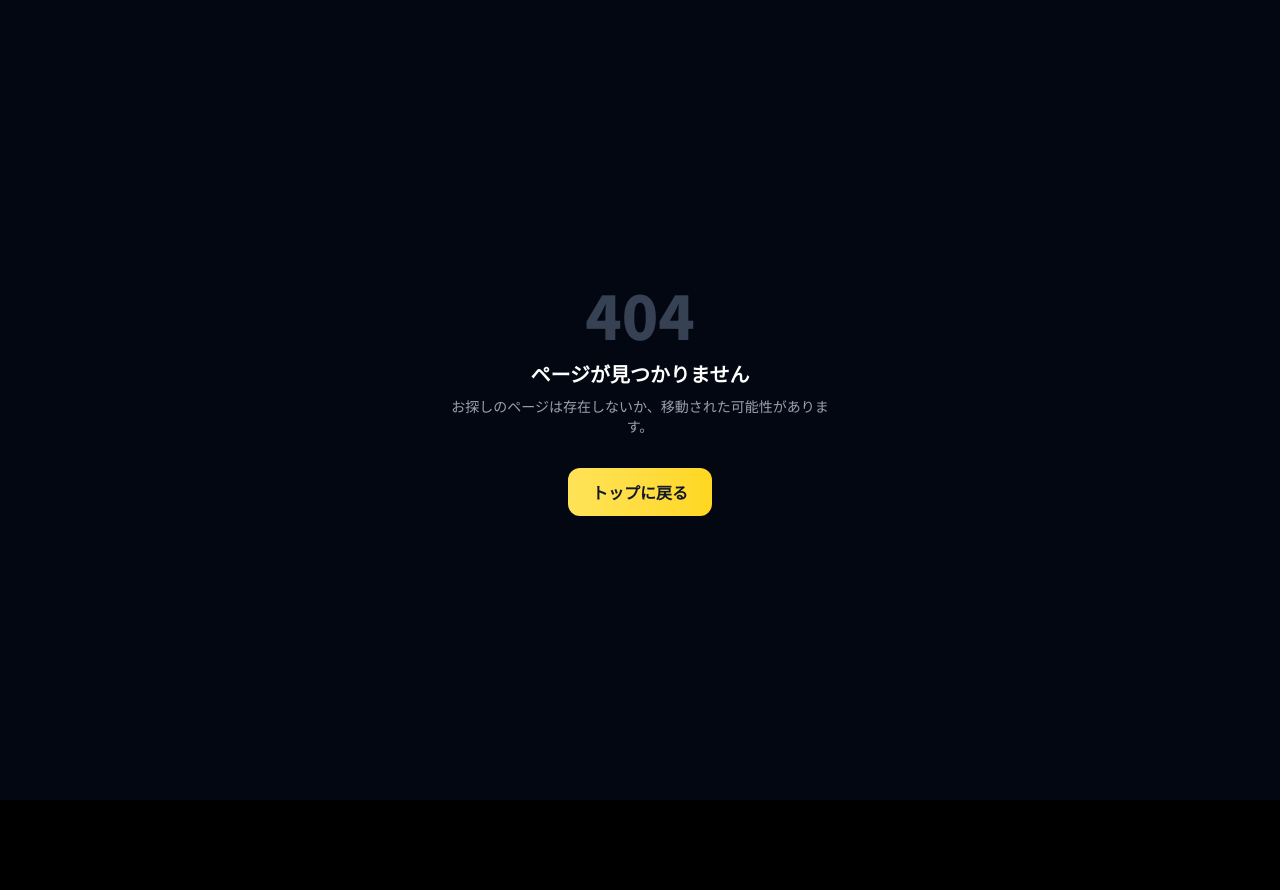
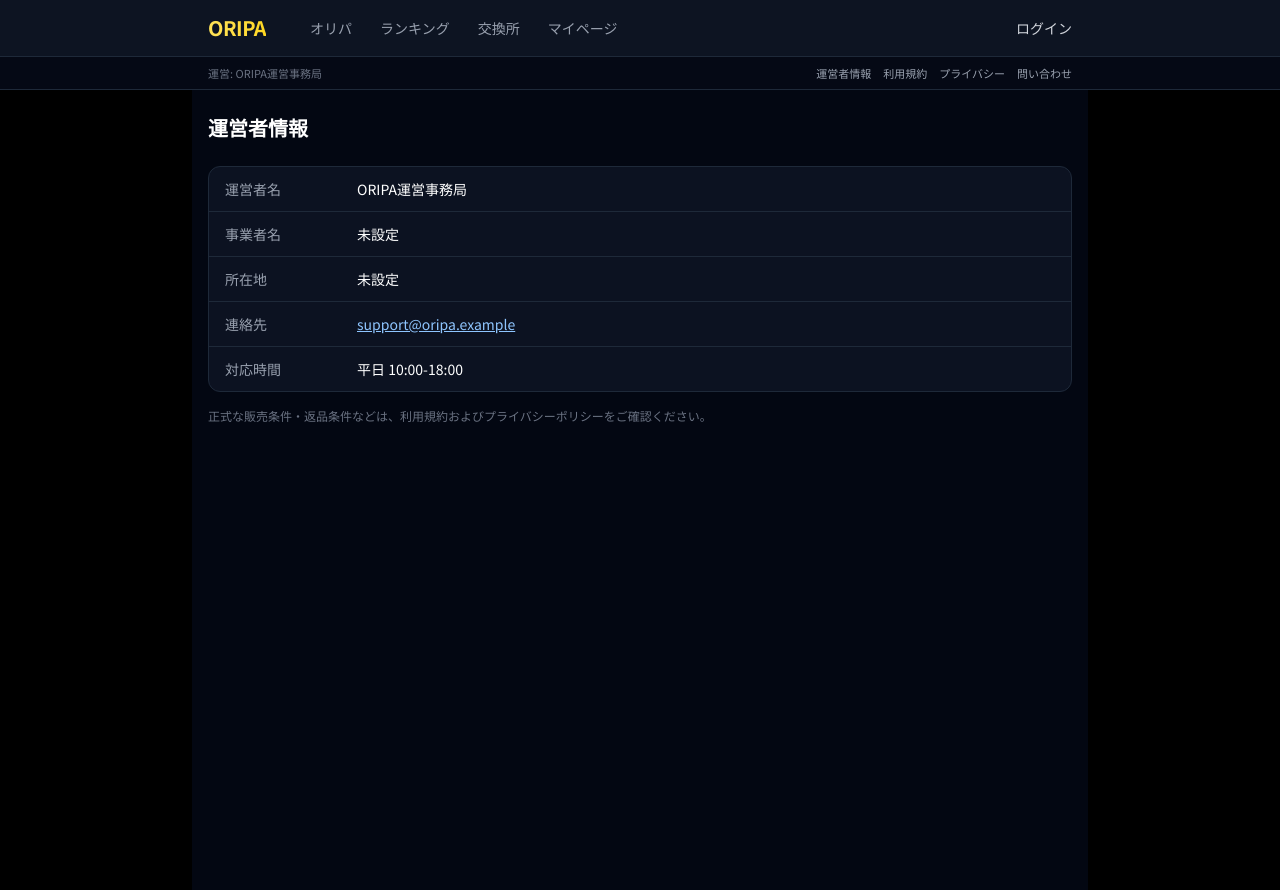
Before and after one commit to EightGoodDev/oripa, a Next.js app: page /operator in a window 1280 px wide. Before the commit this address had no page. Before the commit the page ends 800 px from the top, so only its background shows below. Built offline with nearby package versions, Linux system fonts and the light colour scheme; no server answers.

Commit message:
feat(user-header): add fixed operator info bar and operator page

```diff
--- /dev/null
+++ b/src/app/(user)/operator/page.tsx
@@ -0,0 +1,58 @@
+export const metadata = {
+  title: "運営者情報 - ORIPA",
+};
+
+function rowValue(value: string | undefined, fallback = "未設定") {
+  return value && value.trim().length > 0 ? value : fallback;
+}
+
+export default function OperatorPage() {
+  const operatorName = rowValue(process.env.NEXT_PUBLIC_OPERATOR_NAME, "ORIPA運営事務局");
+  const operatorCompany = rowValue(process.env.NEXT_PUBLIC_OPERATOR_COMPANY);
+  const operatorAddress = rowValue(process.env.NEXT_PUBLIC_OPERATOR_ADDRESS);
+  const supportEmail = rowValue(
+    process.env.NEXT_PUBLIC_SUPPORT_EMAIL,
+    "support@oripa.example",
+  );
+  const supportHours = rowValue(
+    process.env.NEXT_PUBLIC_SUPPORT_HOURS,
+    "平日 10:00-18:00",
+  );
+
+  return (
+    <div className="px-4 py-6">
+      <h1 className="text-xl font-bold text-white mb-6">運営者情報</h1>
+      <div className="rounded-xl border border-gray-800 bg-gray-900/70 overflow-hidden">
+        <dl className="divide-y divide-gray-800 text-sm">
+          <div className="grid grid-cols-[120px_1fr] gap-3 px-4 py-3">
+            <dt className="text-gray-400">運営者名</dt>
+            <dd className="text-white">{operatorName}</dd>
+          </div>
+          <div className="grid grid-cols-[120px_1fr] gap-3 px-4 py-3">
+            <dt className="text-gray-400">事業者名</dt>
+            <dd className="text-white">{operatorCompany}</dd>
+          </div>
+          <div className="grid grid-cols-[120px_1fr] gap-3 px-4 py-3">
+            <dt className="text-gray-400">所在地</dt>
+            <dd className="text-white">{operatorAddress}</dd>
+          </div>
+          <div className="grid grid-cols-[120px_1fr] gap-3 px-4 py-3">
+            <dt className="text-gray-400">連絡先</dt>
+            <dd className="text-white break-all">
+              <a href={`mailto:${supportEmail}`} className="text-blue-300 hover:text-blue-200 underline">
+                {supportEmail}
+              </a>
+            </dd>
+          </div>
+          <div className="grid grid-cols-[120px_1fr] gap-3 px-4 py-3">
+            <dt className="text-gray-400">対応時間</dt>
+            <dd className="text-white">{supportHours}</dd>
+          </div>
+        </dl>
+      </div>
+      <p className="text-xs text-gray-500 mt-4">
+        正式な販売条件・返品条件などは、利用規約およびプライバシーポリシーをご確認ください。
+      </p>
+    </div>
+  );
+}
--- a/src/components/layout/Header.tsx
+++ b/src/components/layout/Header.tsx
@@ -15,9 +15,12 @@ const navItems = [
 export default function Header() {
   const { data: session } = useSession();
   const pathname = usePathname();
+  const operatorName = process.env.NEXT_PUBLIC_OPERATOR_NAME ?? "ORIPA運営事務局";
+  const supportEmail =
+    process.env.NEXT_PUBLIC_SUPPORT_EMAIL ?? "support@oripa.example";
 
   return (
-    <header className="sticky top-0 z-50 bg-gray-900 border-b border-gray-800">
+    <header className="sticky top-0 z-50 border-b border-gray-800 bg-gray-900/95 backdrop-blur supports-[backdrop-filter]:bg-gray-900/85">
       <div className="max-w-md lg:max-w-4xl mx-auto flex items-center justify-between px-4 h-14">
         <div className="flex items-center gap-8">
           <Link href="/" className="text-xl font-bold text-white tracking-tight">
@@ -70,6 +73,29 @@ export default function Header() {
           </Link>
         )}
       </div>
+
+      <div className="border-t border-gray-800 bg-gray-950/80">
+        <div className="max-w-md lg:max-w-4xl mx-auto h-8 px-4 flex items-center justify-between gap-3 text-[11px]">
+          <p className="text-gray-500 truncate">運営: {operatorName}</p>
+          <div className="flex items-center gap-3 shrink-0">
+            <Link href="/operator" className="text-gray-400 hover:text-white">
+              運営者情報
+            </Link>
+            <Link href="/terms" className="text-gray-400 hover:text-white">
+              利用規約
+            </Link>
+            <Link href="/privacy" className="text-gray-400 hover:text-white">
+              プライバシー
+            </Link>
+            <a
+              href={`mailto:${supportEmail}`}
+              className="text-gray-400 hover:text-white"
+            >
+              問い合わせ
+            </a>
+          </div>
+        </div>
+      </div>
     </header>
   );
 }
```
